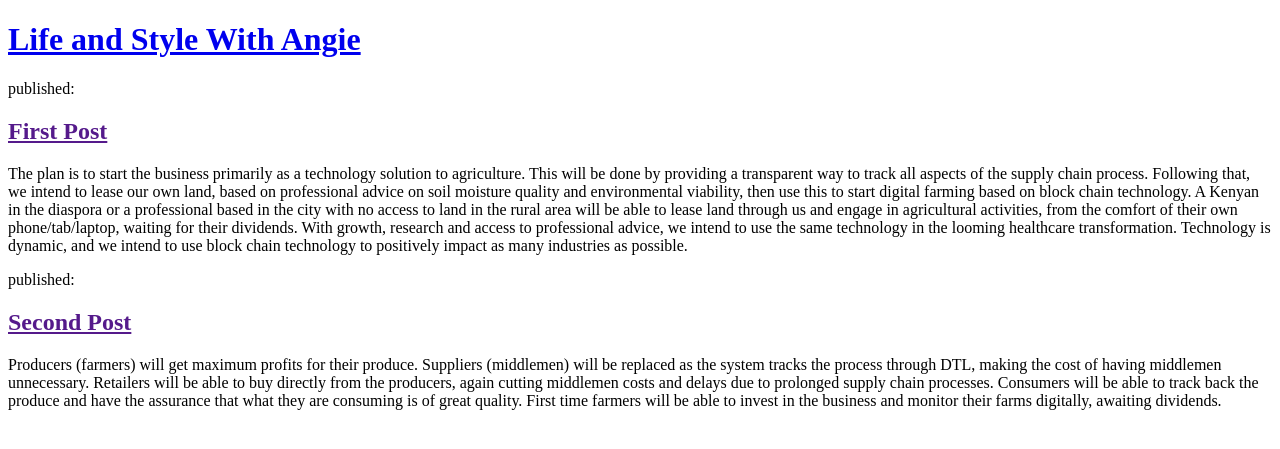
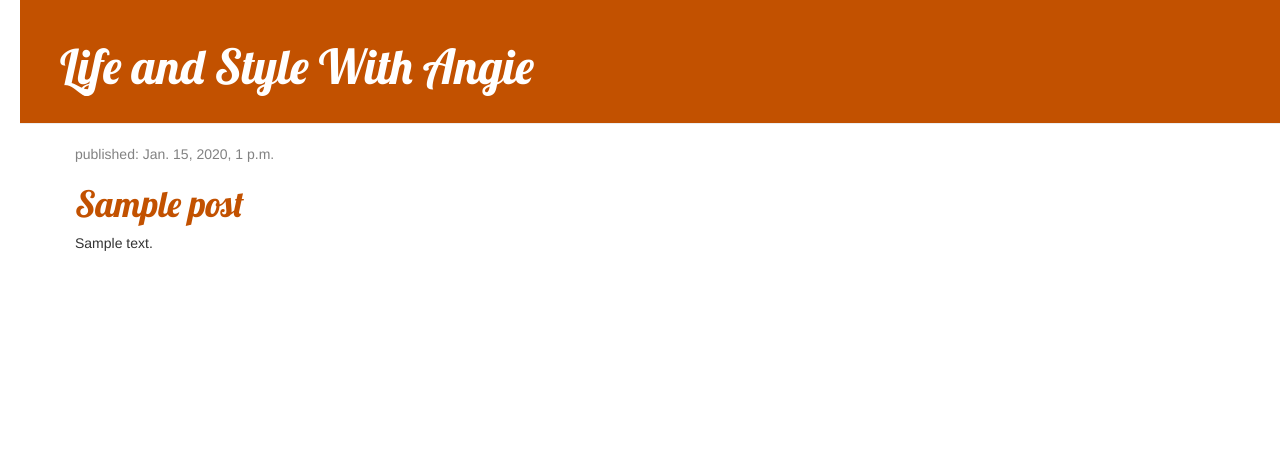
Before and after one commit to edveloper/angie-fashionblog, a Django app: template src/blog/templates/blog/post_list.html in a window 1280 px wide. Shown: the top 449 px of the page. Run offline with Django 3.2, Linux system fonts and the light colour scheme; the template is opened without the code that fills it: values that come from a table or form of the project are taken from there, others are empty; tables that the repository leaves empty hold one stand-in row (values such as "Sample post"); some libraries are stand-ins or nearby versions.

Commit message:
Added view and template for detailed blog post as well as CSS for the site.

```diff
--- /dev/null
+++ b/src/blog/static/css/blog.css
@@ -0,0 +1,55 @@
+h1 a, h2 a {
+	color: #C25100;
+	font-family: 'Lobster';
+}
+
+body {
+	padding-left: 20px;
+}
+
+.page-header {
+    background-color: #C25100;
+    margin-top: 0;
+    padding: 20px 20px 20px 40px;
+}
+
+.page-header h1, .page-header h1 a, .page-header h1 a:visited, .page-header h1 a:active {
+    color: #ffffff;
+    font-size: 36pt;
+    text-decoration: none;
+}
+
+.content {
+    margin-left: 40px;
+}
+
+h1, h2, h3, h4 {
+    font-family: 'Lobster', cursive;
+}
+
+.date {
+    color: #828282;
+}
+
+.save {
+    float: right;
+}
+
+.post-form textarea, .post-form input {
+    width: 100%;
+}
+
+.top-menu, .top-menu:hover, .top-menu:visited {
+    color: #ffffff;
+    float: right;
+    font-size: 26pt;
+    margin-right: 20px;
+}
+
+.post {
+    margin-bottom: 70px;
+}
+
+.post h2 a, .post h2 a:visited {
+    color: #000000;
+}
--- /dev/null
+++ b/src/blog/templates/blog/base.html
@@ -0,0 +1,24 @@
+{% load static %}
+<!DOCTYPE html>
+<html>
+<head>
+	<title>Life and Style With Angie</title>
+	<link rel="stylesheet" type="text/css" href="//maxcdn.bootstrapcdn.com/bootstrap/3.2.0/css/bootstrap.min.css">
+	<link rel="stylesheet" type="text/css" href="//maxcdn.bootstrapcdn.com/bootstrap/3.2.0/css/bootstrap-theme.min.css">
+	<link rel="stylesheet" type="text/css" href="{% static 'css/blog.css' %}">
+	<link href="//fonts.googleapis.com/css?family=Lobster&subset=latin,latin-ext" rel="stylesheet" type="text/css">
+</head>
+<body>
+    <div class="page-header">
+        <h1><a href="/">Life and Style With Angie</a></h1>
+    </div>
+    <div class="content container">
+        <div class="row">
+            <div class="col-md-8">
+            {% block content %}
+            {% endblock %}
+            </div>
+        </div>
+    </div>
+</body>
+</html>
--- a/src/blog/templates/blog/post_list.html
+++ b/src/blog/templates/blog/post_list.html
@@ -1,29 +1,12 @@
-<!DOCTYPE html>
-<html>
-<head>
-	<title>Life and Style With Angie</title>
-</head>
-<body>
-	<div>
-		<h1><a href="/">Life and Style With Angie</a></h1>
-	</div>
-
-	<div>
-		<p>published: </p>
-		<h2><a href="">First Post</a></h2>
-		<p>The plan is to start the business primarily as a technology solution to agriculture. This will be done by providing a transparent way to track all aspects of the supply chain process. Following that, we intend to lease our own land, based on professional advice on soil moisture quality and environmental viability, then use this to start digital farming based on block chain technology. A Kenyan in the diaspora or a professional based in the city with no access to land in the rural area will be able to lease land through us and engage in agricultural activities, from the comfort of their own phone/tab/laptop, waiting for their dividends.
-		With growth, research and access to professional advice, we intend to use the same technology in the looming healthcare transformation.
-		Technology is dynamic, and we intend to use block chain technology to positively impact as many industries as possible.
-		</p>
-
-    </div>
-
-    <div>
-    	<p>published: </p>
-    	<h2><a href="">Second Post</a></h2>
-    	<p>
-    		Producers (farmers) will get maximum profits for their produce. Suppliers (middlemen) will be replaced as the system tracks the process through DTL, making the cost of having middlemen unnecessary. Retailers will be able to buy directly from the producers, again cutting middlemen costs and delays due to prolonged supply chain processes. Consumers will be able to track back the produce and have the assurance that what they are consuming is of great quality. First time farmers will be able to invest in the business and monitor their farms digitally, awaiting dividends.
-    	</p>
-    </div>
-</body>
-</html>
+{% extends 'blog/base.html' %}
+{% block content %}
+         {% for post in posts %}
+                <div class="post">
+                    <div class="date">
+                        <p>published: {{ post.published_date }}</p>
+                    </div>
+                    <h1><a href="{% url 'post_detail' pk=post.pk %}">{{ post.title }}</a></h1>
+                    <p>{{ post.text|linebreaksbr }}</p>
+                </div>
+         {% endfor %}
+{% endblock %}
--- a/src/blog/urls.py
+++ b/src/blog/urls.py
@@ -3,4 +3,5 @@ from . import views
 
 urlpatterns = [
 	path('', views.post_list, name='post_list'),
+	path('post/<int:pk>/', views.post_detail, name='post_detail'),
 ]
```
Also changed, not shown: src/blog/templates/blog/post_detail.html (added, +13 -0 lines), src/blog/views.py (+9 -1 lines), src/fashionblog/settings.py (line endings or trailing spaces).
